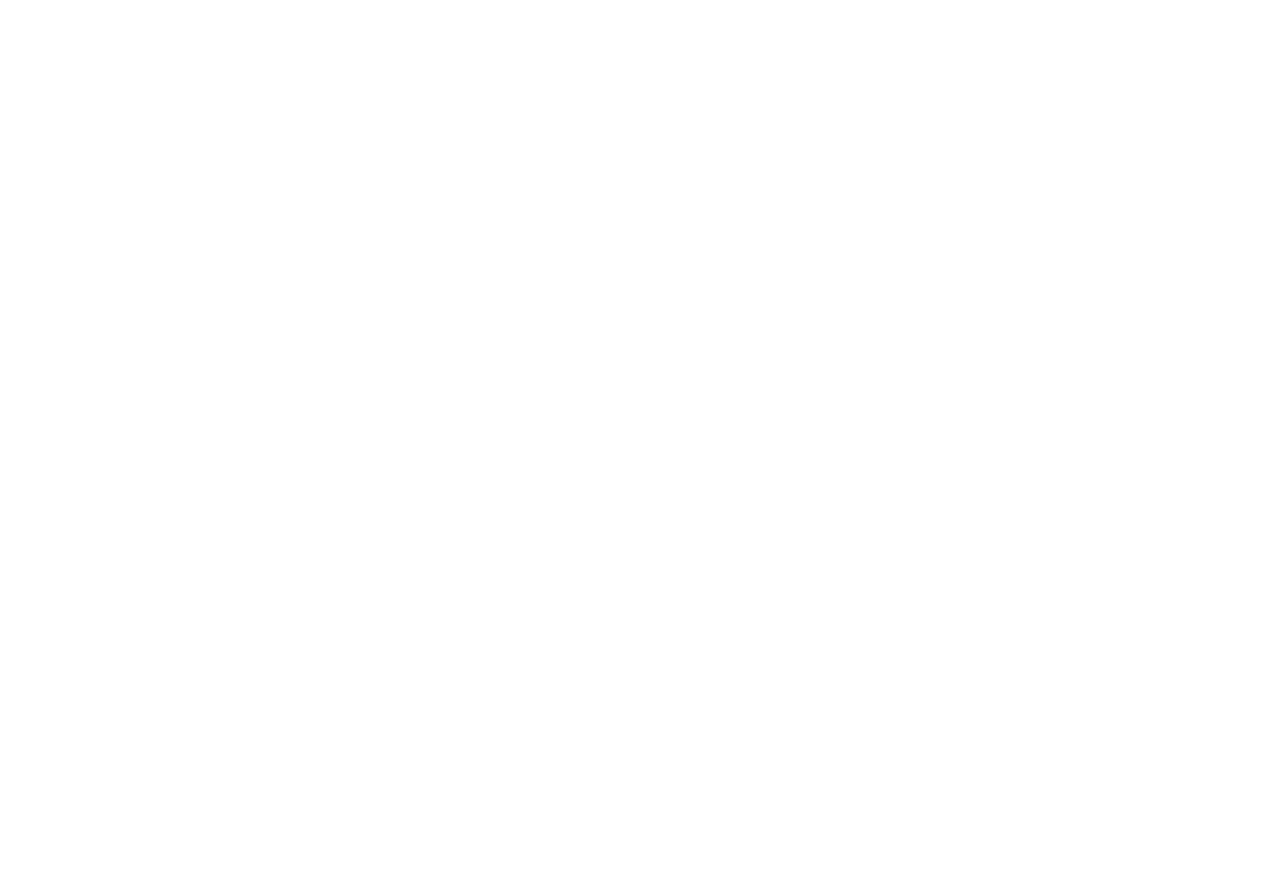
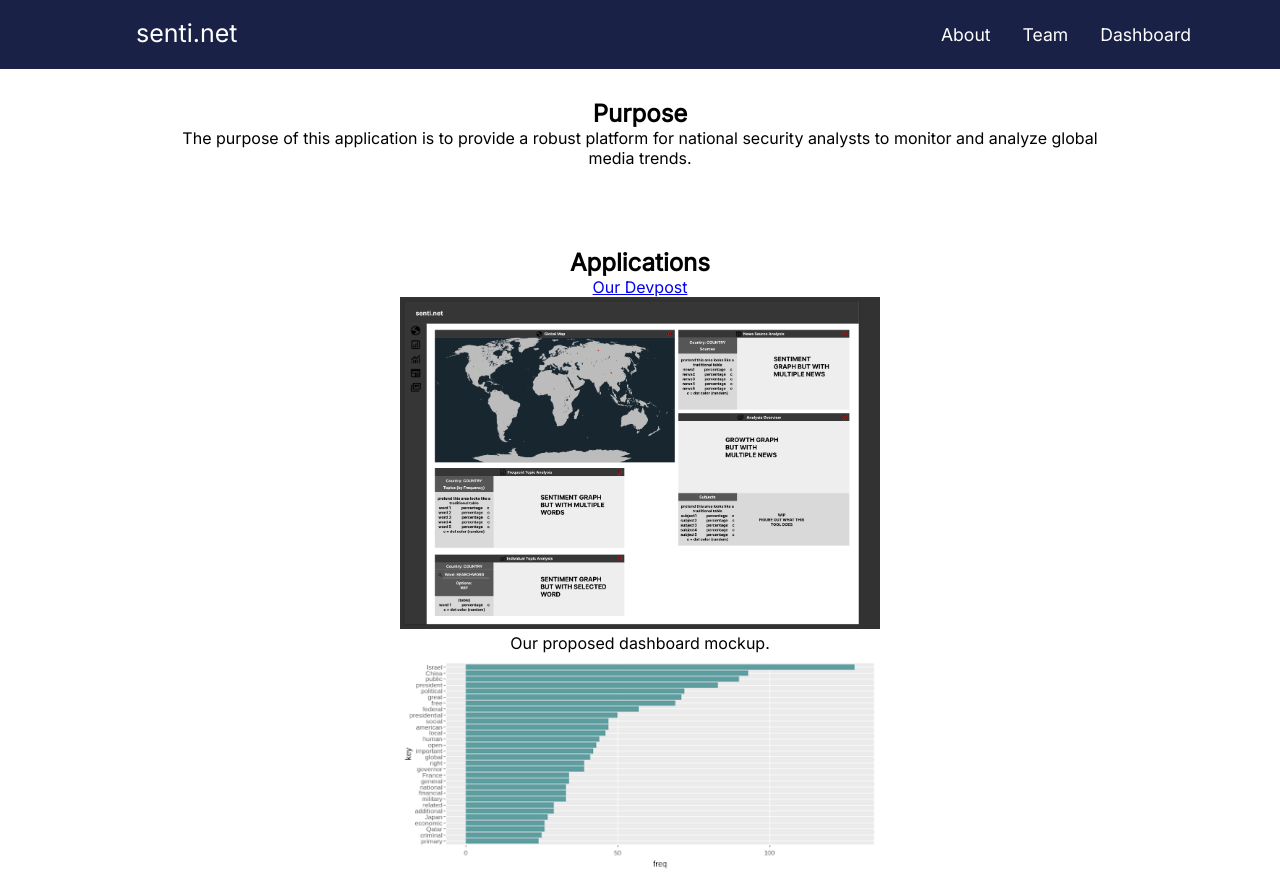
Before and after one commit to adrianlsegura/adrian-segura.github.io, a plain HTML site: page about.html in a window 1280 px wide. Shown: the top 882 px of the page. Before the commit the page ends 800 px from the top, so only its background shows below. Drawn offline with Linux system fonts and the light colour scheme.

Commit message:
Finished website for now, added images

```diff
--- a/about.html
+++ b/about.html
@@ -0,0 +1,49 @@
+<!DOCTYPE html>
+<html lang="en">
+<head>
+    <meta charset="UTF-8"/>
+    <meta http-equiv="X-UA-Compatible" content="IE=edge"/>
+    <meta name="viewport" content="width=device-width, initial-scale=1.0"/>
+    <meta name="description" content="Sentiment news analysis intelligence tool"/>
+    <meta name="keywords" content="hackathon, national, security, intelligence, analysis, tool, news, berkeley"/>
+    <meta name="author" content="berke1337"/>
+    <title>senti.net</title>
+    <link rel="stylesheet" href="styles.css">
+    <style>
+        @import url('https://fonts.googleapis.com/css2?family=Inter&display=swap');
+    </style>
+</head>
+<body>
+    <header>
+        <div>
+            <nav class="navbar">
+                <div class="startup-name">
+                    <a href="index.html">senti.net</a>
+                </div>
+                <ul class="nav-links">
+                    <li><a href="https://nperematkoberkeley.shinyapps.io/NatSec_ShinyApp/">Dashboard</a></li>
+                    <li><a href="team.html">Team</a></li>
+                    <li><a href="about.html">About</a></li>
+                </ul>
+            </nav>
+        </div>
+    </header>
+    <div class="about">
+        <h2>Purpose</h2>
+        <p>The purpose of this application is to provide a robust platform for national security analysts to monitor and analyze global media trends.</p>
+    </div>
+    <div class="about">
+        <h2>Applications</h2>
+        <a href="https://devpost.com/software/senti-net?ref_content=my-projects-tab&ref_feature=my_projects">Our Devpost</a>
+        <br>
+        <img src="images/design.png" class="smallimg">
+        <p>Our proposed dashboard mockup.</p>
+        <img src="images/frequencies.png" class="smallimg">
+        <p>View topic keywords and their frequencies per selected news source and timeframe.</p>
+        <img src="images/keywords.png" class="smallimg">
+        <p>View the topic keywords and their frequencies in a searchable manner.</p>
+        <img src="images/sentiment.png">
+        <p>Display news sources' article sentiment over a period of time.</p>
+    </div>
+</body>
+</html>
--- a/styles.css
+++ b/styles.css
@@ -63,6 +63,19 @@
     padding-top: 30px;
 }
 
+.smallimg {
+    width: 50%;
+    height: 50%;
+}
+
+.about {
+    width: 75%;
+    text-align: center;
+    margin: 0 auto;
+    padding-bottom: 50px;
+    padding-top: 30px
+}
+
 #title {
     position: absolute;
     text-align: center;
```
Also changed, not shown: images/design.png (added), images/frequencies.png (added), images/keywords.png (added), images/sentiment.png (added).
